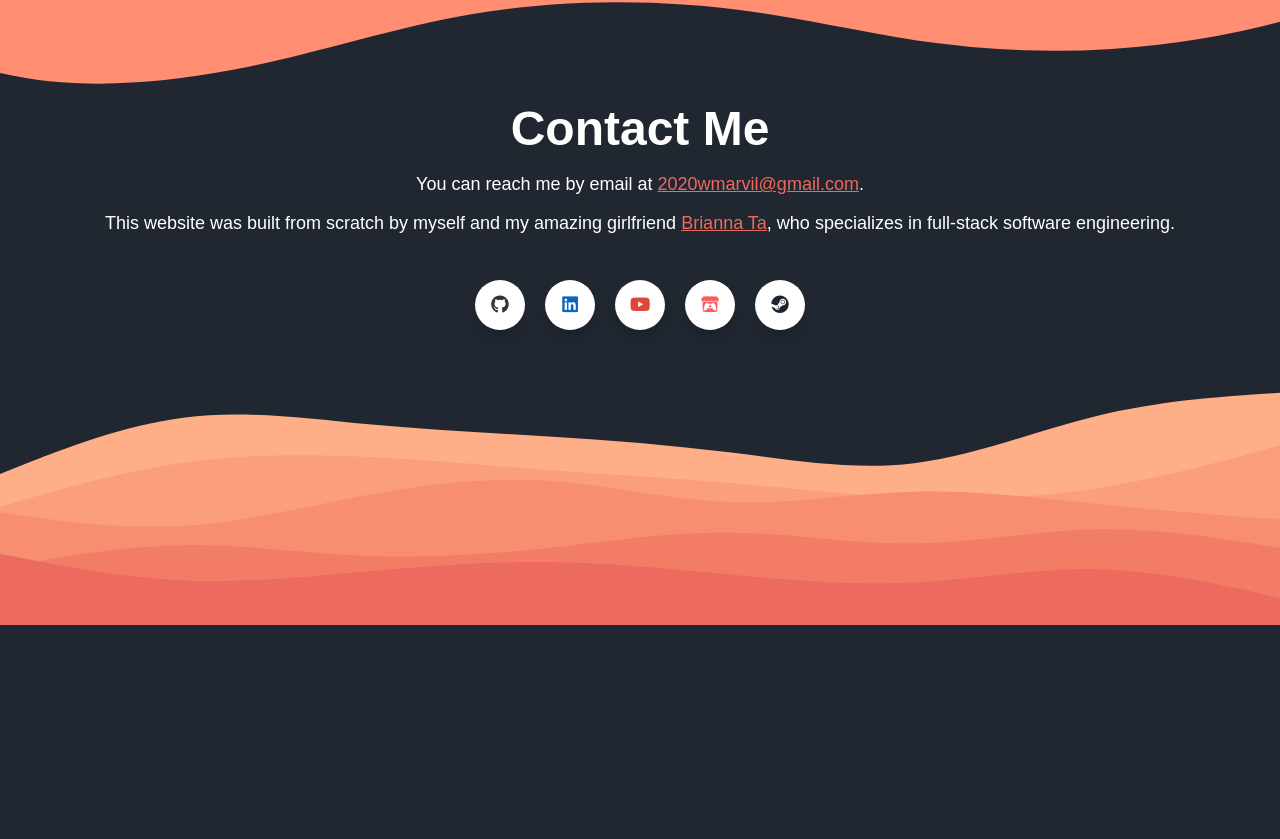
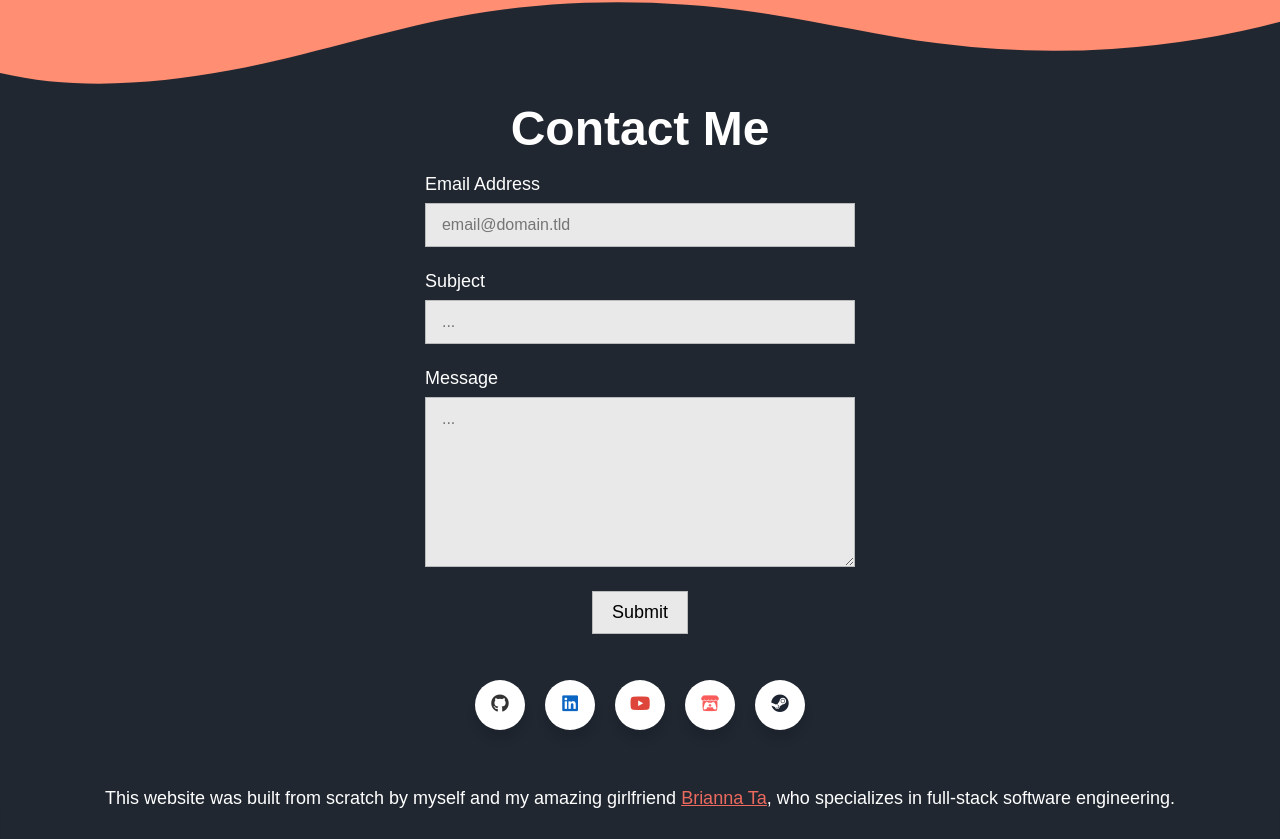
Before and after one commit to 2020wmarvil/2020wmarvil.github.io, a plain HTML site: page index.html in a window 1280 px wide. Shown: the part 3781-4620 px from the top of the page. Before the commit the page ends 4406 px from the top, so only its background shows below. Drawn offline with nearby package versions, Linux system fonts and the light colour scheme.

Commit message:
Contact form

```diff
--- a/index.html
+++ b/index.html
@@ -408,9 +408,19 @@
       </section>
         <section style="padding-bottom: 0;">
             <h1>Contact Me</h1><br>
-            <p class="p-large">You can reach me by email at <a href="mailto: 2020wmarvil@gmail.com">2020wmarvil@gmail.com</a>.  </p>
-            <br>
-            <p class="p-large" > This website was built from scratch by myself and my amazing girlfriend <a href="https://briannata.github.io/" target="_blank">Brianna Ta</a>, who specializes in full-stack software engineering.  </p>
+
+            <form id="fs-frm" name="simple-contact-form" accept-charset="utf-8" action="https://formspree.io/f/mbjwjdde" method="post">
+              <fieldset id="fs-frm-inputs">
+                <label for="email-address">Email Address</label>
+                <input type="email" name="_replyto" id="email-address" placeholder="email@domain.tld" required="">
+                <label for="subject">Subject</label>
+                <input name="subject" placeholder="..." />
+                <label for="message">Message</label>
+                <textarea rows="8" name="message" id="message" placeholder="..." required=""></textarea>
+                <input type="hidden" name="_subject" id="email-subject" value="Contact Form Submission">
+              </fieldset>
+              <input class="button" type="submit" value="Submit">
+            </form>
 
             <div class="wrapper">
               <div class="icon github">
@@ -430,6 +440,8 @@
               </div>
             </div>
 
+            <p class="p-large" style="padding-top: 3rem;"> This website was built from scratch by myself and my amazing girlfriend <a href="https://briannata.github.io/" target="_blank">Brianna Ta</a>, who specializes in full-stack software engineering.  </p>
+
             <div class="custom-shape-divider-top-1630369170">
                 <svg data-name="Layer 1" xmlns="http://www.w3.org/2000/svg" viewBox="0 0 1200 120" preserveAspectRatio="none">
                     <path d="M321.39,56.44c58-10.79,114.16-30.13,172-41.86,82.39-16.72,168.19-17.73,250.45-.39C823.78,31,906.67,72,985.66,92.83c70.05,18.48,146.53,26.09,214.34,3V0H0V27.35A600.21,600.21,0,0,0,321.39,56.44Z" class="shape-fill"></path>
--- a/stylesheets/styles.css
+++ b/stylesheets/styles.css
@@ -183,7 +183,7 @@ section {
 }
 
 .container a {
-    text-decoration: none;
+  text-decoration: none;
 }
 
 .filterDiv {
@@ -925,3 +925,99 @@ a {
 .set-timer:hover {
     background-image: url("../images/project/set-timer.gif");
 }
+
+/******************* FORM **************************/
+form {
+  width: 40%;
+}
+/* reset */
+form input,
+form select,
+form textarea,
+form fieldset,
+form optgroup,
+form label,
+.StripeElement {
+  font-family: inherit;
+  font-size: 100%;
+  color: inherit;
+  border: none;
+  border-radius: 0;
+  display: block;
+  width: 100%;
+  padding: 0;
+  margin: 0;
+  -webkit-appearance: none;
+  -moz-appearance: none;
+}
+form label,
+form legend {
+  font-size: 1.1250em;
+  margin-bottom: 0.5rem;
+}
+/* border, padding, margin, width */
+form input,
+form select,
+form textarea,
+.StripeElement {
+  box-sizing: border-box;
+  border: 1px solid rgba(0, 0, 0, 0.2);
+  background-color: rgba(255, 255, 255, 0.9);
+  color: black;
+  padding: 0.75em 1rem;
+  margin-bottom: 1.5rem;
+}
+form input:focus,
+form select:focus,
+form textarea:focus,
+.StripeElement:focus {
+  background-color: white;
+  outline-style: solid;
+  outline-width: thin;
+  outline-color: gray;
+  outline-offset: -1px;
+}
+form input:focus::placeholder,
+form select:focus::placeholder,
+form textarea:focus::placeholder,
+.StripeElement:focus::placeholder {
+  color: transparent;
+}
+form [type="text"],
+form [type="email"],
+.StripeElement {
+  width: 100%;
+}
+form [type="button"],
+form [type="submit"],
+form [type="reset"] {
+  width: auto;
+  cursor: pointer;
+  -webkit-appearance: button;
+  -moz-appearance: button;
+  appearance: button;
+}
+form [type="button"]:focus,
+form [type="submit"]:focus,
+form [type="reset"]:focus {
+  outline: none;
+}
+
+form select {
+  text-transform: none;
+}
+
+form .button {
+  font-size: 1.1250em;
+  margin: 0 auto;
+  padding: 0.6rem 1.2rem;
+  display: block;
+  transition: all 0.3s ease;
+}
+form .button:hover {
+   box-shadow:
+   0px 0px 20px 0px #fff9,
+   0px 0px 5px 0px #fff9,
+   7px 7px 20px 0px #0002,
+   4px 4px 5px 0px #0001;
+}
```
